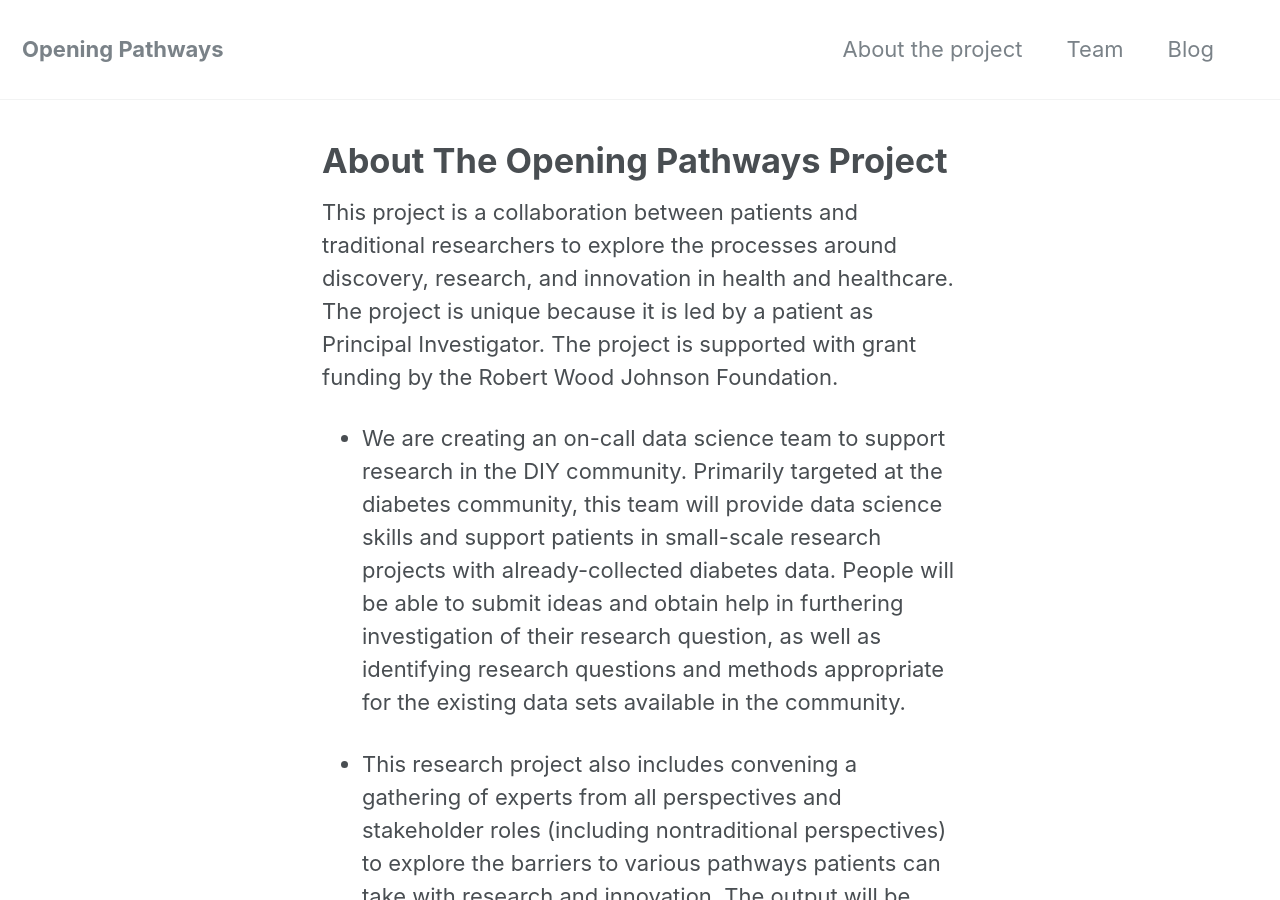
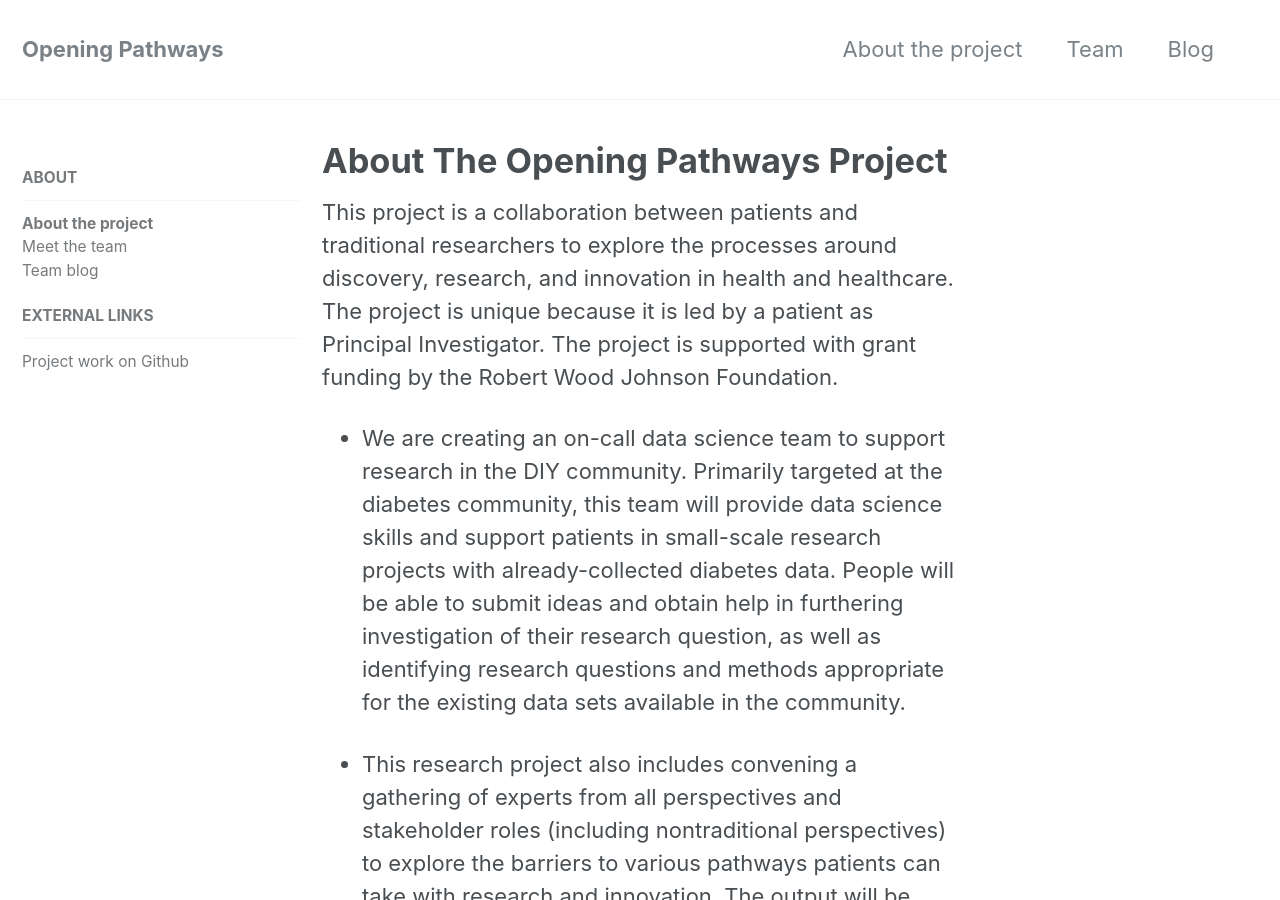
Before and after one commit to danamlewis/research, a Jekyll site: the page built from _pages/about.md, in a window 1280 px wide and 900 px high. Built offline with Jekyll 4.4.1, drawn with Linux system fonts in a browser that asks for light colours.

Commit message:
Correctly format sidebar

```diff
--- a/_config.yml
+++ b/_config.yml
@@ -202,4 +202,5 @@ defaults:
     values:
       layout: single
       author_profile: false
-      nav: "nav"
+      sidebar:
+        nav: "nav"
```
